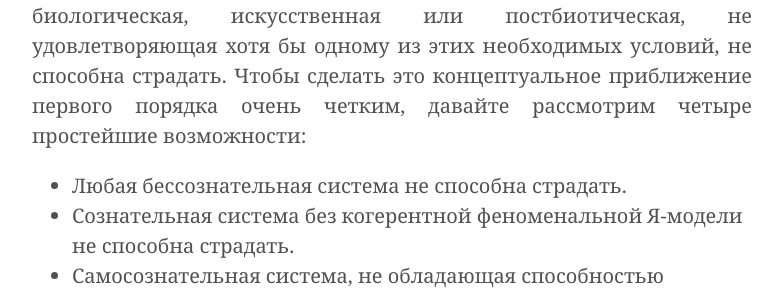
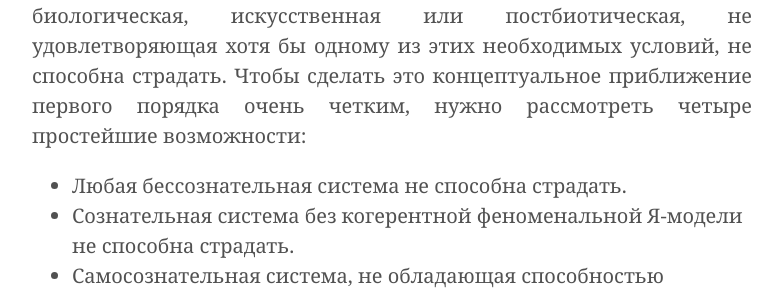
Before and after one commit to ReducingSuffering/reducingsuffering.github.io, a Jekyll site: the page built from _articles/thomas-metzinger-artificial-suffering.md, in a window 1280 px wide and 900 px high, scrolled down 20799 px. Shown: the part 288-578 px from the top of the window, without its empty margins (248-1031 px from the left). Built offline with Jekyll 4.4.1, drawn with Linux system fonts in a browser that asks for light colours; some of the changed text lies outside the part shown.

Commit message:
Update thomas-metzinger-artificial-suffering.md

```diff
--- a/_articles/thomas-metzinger-artificial-suffering.md
+++ b/_articles/thomas-metzinger-artificial-suffering.md
@@ -125,7 +125,7 @@ license: ["CC BY 4.0", "https://creativecommons.org/licenses/by/4.0/deed.ru"]
 
 Они также указывают на то, как эта стратегия увеличила бы вычислительную нагрузку на систему и, следовательно, могла бы помешать функциональной эффективности. Думаю, именно по этой причине конфигурации такого типа лишь изредка появлялись в процессе биологической эволюции, причем феноменально непрозрачные состояния начали играть главную каузальную роль лишь недавно, в высокоуровневой когнитивной Я-модели человека [\[Metzinger, 2003a\]](#Metzinger2003a). В эволюционном контексте не было необходимости поднимать различие между видимостью и реальностью до уровня сознательной обработки, просто потому, что наивный реализм был экономически эффективным решением для максимизации генетической приспособленности. Но, пожалуйста, обратите внимание на то, что машины могут в итоге установить свои собственные эпистемические цели и создать для себя новый функциональный контекст. Нет никаких причин, по которым группы постбиотических систем не должны начать строить свои собственные когнитивные ниши, например, путем разработки каркасных форм культурного обучения [\[Fabry, 2020\]](#Fabry2020).
 
-Давайте подведем итоги. Наша первая рабочая концепция страдания состоит из четырех необходимых строительных блоков: условие наличия сознательного опыта (C), условие наличия феноменальной Я-модели (PSM), условие отрицательной валентности (NV) и условие прозрачности (T). Опять же, я не претендую на их достаточность. Пока не ясно, есть ли у соответствующего класса систем благополучие, о котором мы должны заботиться ради них самих, если они являются подлинными моральными пациентами \[Basl, [2013](#Basl2013), [2014](#Basl2014)\]. Но, учитывая все соображения и нашу нынешнюю ситуацию эпистемической неопределенности, можно утверждать, что к любой системе, удовлетворяющей всем этим концептуальным ограничениям, нужно _в соответствующей степени_ относиться как к объекту этического рассмотрения, поскольку мы не знаем, могут ли они, взятые вместе, уже представлять собой набор необходимых _и достаточных_ условий. Но по определению любая система, будь то биологическая, искусственная или постбиотическая, не удовлетворяющая хотя бы одному из этих необходимых условий, не способна страдать. Чтобы сделать это концептуальное приближение первого порядка очень четким, давайте рассмотрим четыре простейшие возможности:
+Давайте подведем итоги. Наша первая рабочая концепция страдания состоит из четырех необходимых строительных блоков: условие наличия сознательного опыта (C), условие наличия феноменальной Я-модели (PSM), условие отрицательной валентности (NV) и условие прозрачности (T). Опять же, я не претендую на их достаточность. Пока не ясно, есть ли у соответствующего класса систем благополучие, о котором мы должны заботиться ради них самих, если они являются подлинными моральными пациентами \[Basl, [2013](#Basl2013), [2014](#Basl2014)\]. Но, учитывая все соображения и нашу нынешнюю ситуацию эпистемической неопределенности, можно утверждать, что к любой системе, удовлетворяющей всем этим концептуальным ограничениям, нужно _в соответствующей степени_ относиться как к объекту этического рассмотрения, поскольку мы не знаем, могут ли они, взятые вместе, уже представлять собой набор необходимых _и достаточных_ условий. Но по определению любая система, будь то биологическая, искусственная или постбиотическая, не удовлетворяющая хотя бы одному из этих необходимых условий, не способна страдать. Чтобы сделать это концептуальное приближение первого порядка очень четким, нужно рассмотреть четыре простейшие возможности:
 
 - Любая бессознательная система не способна страдать.
 - Сознательная система без когерентной феноменальной Я-модели не способна страдать.
```
